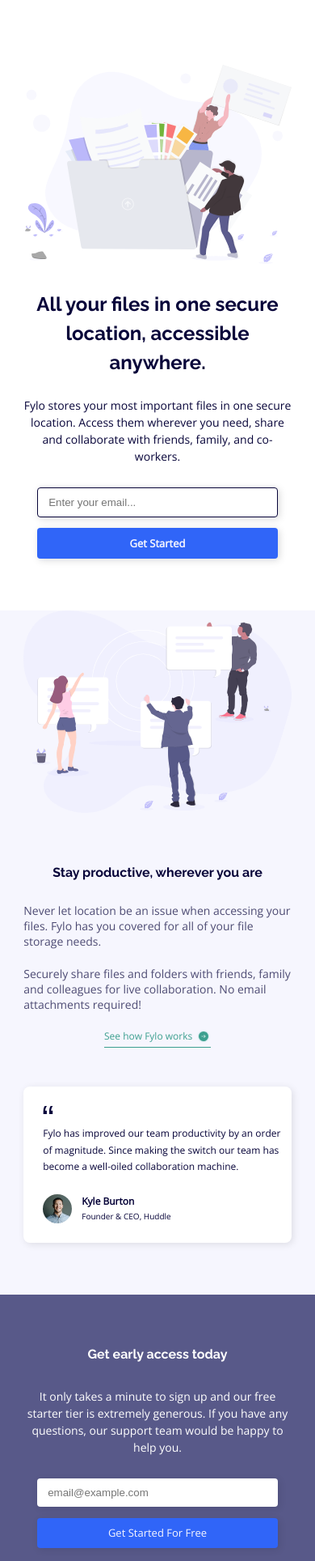
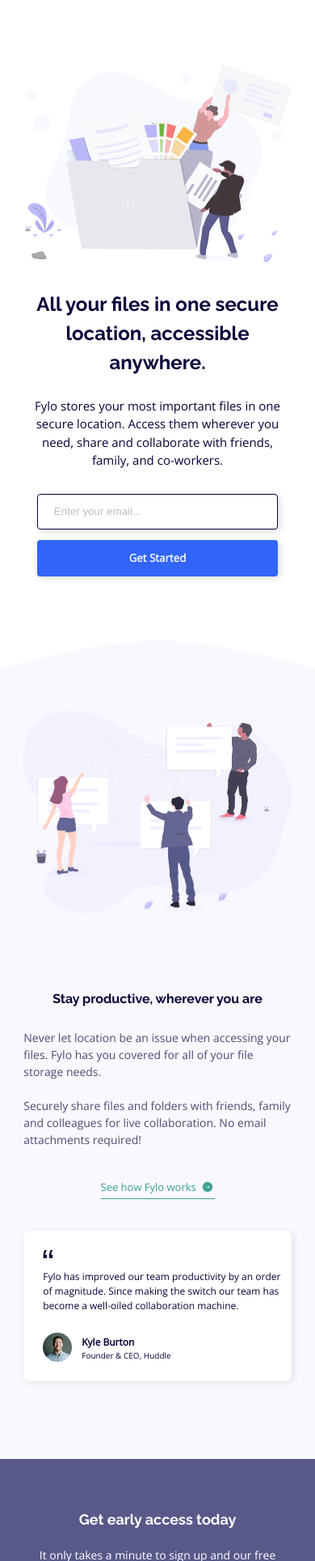
Before and after one commit to JacksonJ97/fylo-landing-page-with-two-column-layout, a website built with Parcel: page src/index.html in a window 390 px wide. Shown: the part 72-2000 px from the top of the page at 81% size. Built offline with nearby package versions, Linux system fonts and the light colour scheme.

Commit message:
fixed margins and font sizes for mobile view

```diff
--- a/src/index.html
+++ b/src/index.html
@@ -41,6 +41,8 @@
       </section>
 
       <section class="info-section">
+        <img src="images/bg-curve-mobile.svg" alt="" class="info-bg" />
+
         <div class="container">
           <img src="images/illustration-2.svg" alt="" class="info-section-picture" />
 
--- a/src/scss/base/_typography.scss
+++ b/src/scss/base/_typography.scss
@@ -4,3 +4,7 @@
   font-family: $bodyFont;
   color: $veryDarkBlue;
 }
+
+p {
+  line-height: 1.5;
+}
--- a/src/scss/components/_input.scss
+++ b/src/scss/components/_input.scss
@@ -3,7 +3,7 @@
 .hero-section input {
   display: block;
   margin: 0 auto 1em auto;
-  padding: 0.75em 1em;
+  padding: 1em 1.5em;
   width: 90%;
   border-radius: 4px;
   box-shadow: 2px 2px 10px rgba(0, 0, 0, 0.15);
@@ -13,8 +13,13 @@
   border: 1px solid $veryDarkBlue;
 }
 
+.hero-section input[type="text"]::placeholder {
+  color: $lightGray;
+}
+
 .hero-section input[type="submit"] {
-  font: 700 0.8125rem $bodyFont;
+  font-family: $bodyFont;
+  font-weight: 700;
   background-color: $brightBlue;
   border: none;
   color: $lightGrayishBlue;
@@ -24,15 +29,22 @@
 .cta-section input {
   display: block;
   margin: 0 auto 1em auto;
-  padding: 0.75em 1em;
-  width: 90%;
+  padding: 1em 0.75em;
+  width: 80%;
   border-radius: 4px;
   border: none;
   box-shadow: 2px 2px 10px rgba(0, 0, 0, 0.1);
 }
 
+.cta-section input[type="text"]::placeholder {
+  color: $lightGray;
+  font-size: 0.75rem;
+}
+
 .cta-section input[type="submit"] {
-  font: 400 0.8125rem $bodyFont;
+  font-family: $bodyFont;
+  font-weight: 700;
+  font-size: 0.75rem;
   background-color: $brightBlue;
   border: none;
   color: $lightGrayishBlue;
--- a/src/scss/layout/_cta.scss
+++ b/src/scss/layout/_cta.scss
@@ -3,19 +3,19 @@
 .cta-section {
   background-color: $desaturatedBlue;
   color: #fff;
-  padding: 4em 0;
+  padding-top: 4em;
+  padding-bottom: 5em;
 }
 
 h3 {
   font-family: $headerFont;
-  font-size: 1rem;
+  font-size: 1.125rem;
   text-align: center;
-  margin-bottom: 2em;
+  margin-bottom: 1.25em;
 }
 
 .cta-section p {
   font-size: 0.875rem;
   text-align: center;
   margin-bottom: 2em;
-  line-height: 1.5;
 }
--- a/src/scss/layout/_footer.scss
+++ b/src/scss/layout/_footer.scss
@@ -3,8 +3,7 @@
 footer {
   background-color: $veryDarkBlue;
   color: white;
-  font-size: 0.875rem;
-  padding: 4em 0;
+  padding: 5em 0;
 }
 
 footer img {
@@ -26,7 +25,7 @@
 .contact-links a {
   display: flex;
   align-items: center;
-  margin-bottom: 2em;
+  margin-bottom: 1em;
 }
 
 .contact-links img {
@@ -34,7 +33,7 @@
 }
 
 .footer-links {
-  margin-bottom: 3em;
+  margin-bottom: 4em;
 }
 
 .social-links {
--- a/src/scss/layout/_header.scss
+++ b/src/scss/layout/_header.scss
@@ -21,7 +21,7 @@
 
 header li {
   margin-left: 1.5em;
-  font-size: 0.875rem;
+  font-size: clamp(0.75rem, 3.5vw, 1rem);
 }
 
 header li a {
--- a/src/scss/layout/_hero.scss
+++ b/src/scss/layout/_hero.scss
@@ -1,7 +1,7 @@
 @use "abstracts/variables" as *;
 
 .hero-section {
-  margin-bottom: 4em;
+  margin-bottom: 8em;
 }
 
 .hero-section img {
@@ -18,8 +18,7 @@
 }
 
 .hero-section p {
-  font-size: 0.875rem;
-  line-height: 1.5;
+  font-size: 0.9375rem;
   text-align: center;
   margin-bottom: 2em;
 }
--- a/src/scss/layout/_info.scss
+++ b/src/scss/layout/_info.scss
@@ -8,14 +8,17 @@
 }
 
 .info-section {
-  background-color: $lightGrayishBlue;
-  padding-bottom: 4em;
+  background-color: #f8f8fe;
+  padding-top: 2em;
+  padding-bottom: 6em;
+  position: relative;
+  border-top: 6px solid #f8f8fe;
 }
 
 .info-section-picture {
   max-width: 100%;
   display: block;
-  margin: 0 auto 4em auto;
+  margin: 0 auto 6em auto;
 }
 
 .info-text {
@@ -28,15 +31,21 @@
 .info-section a {
   display: flex;
   align-items: center;
-  font-size: 0.75rem;
-  width: 132px;
-  margin: 0 auto;
+  font-size: 0.8125rem;
+  width: 141px;
+  margin: 3em auto 3em auto;
   color: $moderateCyan;
   border-bottom: 1px solid $moderateCyan;
   padding-bottom: 0.4em;
-  margin-bottom: 4em;
 }
 
 .info-section a img {
   margin: 0.1em 0 0 0.5em;
 }
+
+.info-bg {
+  position: absolute;
+  bottom: 100%;
+  width: 100%;
+  z-index: -2;
+}
```
Also changed, not shown: public/index.html (+2 -0 lines), public/bg-curve-mobile.9bd79edc.svg (added), 2 other files.
